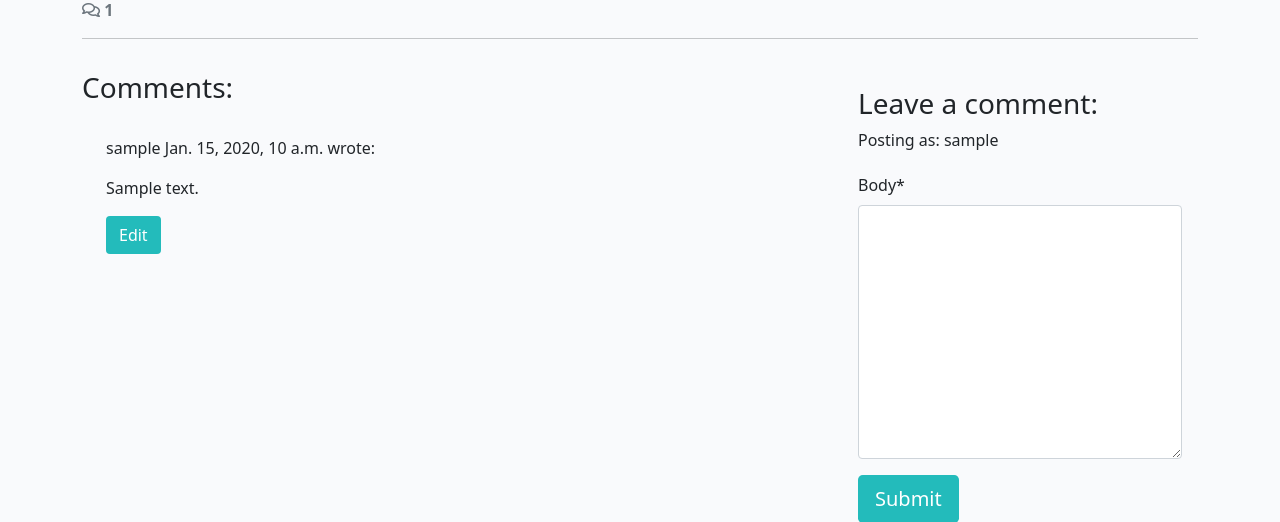
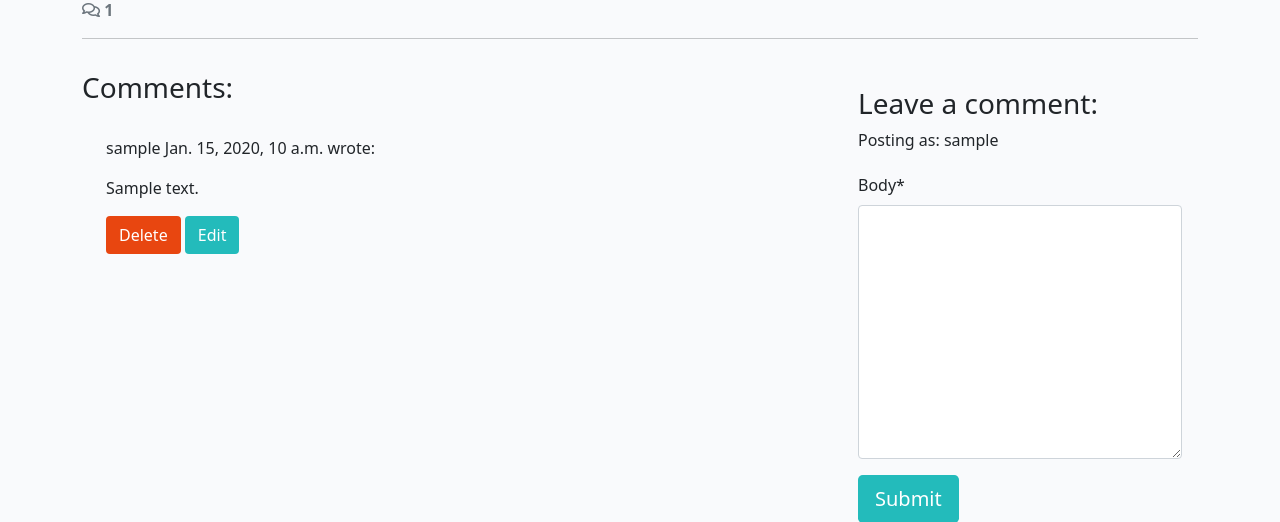
Before and after one commit to AJGreaves/blog-lesson-plan, a Django app: a page that uses blog/templates/blog/post_detail.html in a window 1280 px wide. Shown: the part 494-1016 px from the top of the page. Run offline with Django 4.2, Linux system fonts and the light colour scheme; a user stored in the database is signed in; tables that the repository leaves empty hold one stand-in row (values such as "Sample post"); parts of the project's set-up code (start-up, migrations or seed data) failed here and were passed over; some libraries are stand-ins or nearby versions.

Commit message:
3.7.4 Editing and deleting records - deleting comments

```diff
--- a/blog/templates/blog/post_detail.html
+++ b/blog/templates/blog/post_detail.html
@@ -62,6 +62,7 @@
                     <p class="approval">This comment is awaiting approval</p>
                     {% endif %}
                     {% if user.is_authenticated and comment.author == user %}
+                    <button class="btn btn-delete" comment_id="{{ comment.id }}">Delete</button>
                     <button class="btn btn-edit" comment_id="{{ comment.id }}">Edit</button>
                     {% endif %}
                 </div>
@@ -87,6 +88,24 @@
     </div>
 </div>
 
+<div class="modal fade" id="deleteModal" tabindex="-1" aria-labelledby="deleteModalLabel" aria-hidden="true">
+    <div class="modal-dialog">
+        <div class="modal-content">
+            <div class="modal-header">
+                <h5 class="modal-title" id="deleteModalLabel">Delete comment?</h5>
+                <button type="button" class="btn-close" data-bs-dismiss="modal" aria-label="Close"></button>
+            </div>
+            <div class="modal-body">
+                Are you sure you want to delete your comment? This action cannot be undone.
+            </div>
+            <div class="modal-footer">
+                <button type="button" class="btn btn-secondary" data-bs-dismiss="modal">Close</button>
+                <a id="deleteConfirm" href="#" class="btn btn-danger">Delete</a>
+            </div>
+        </div>
+    </div>
+</div>
+
 {% endblock content %}
 
 {% block extras %}
--- a/blog/urls.py
+++ b/blog/urls.py
@@ -6,4 +6,6 @@ urlpatterns = [
     path('<slug:slug>/', views.post_detail, name='post_detail'),
     path('<slug:slug>/edit_comment/<int:comment_id>',
          views.comment_edit, name='comment_edit'),
+    path('<slug:slug>/delete_comment/<int:comment_id>',
+         views.comment_delete, name='comment_delete'),
 ]
--- a/blog/views.py
+++ b/blog/views.py
@@ -90,3 +90,21 @@ def comment_edit(request, slug, comment_id, *args, **kwargs):
                                  'Error updating comment!')
 
     return HttpResponseRedirect(reverse('post_detail', args=[slug]))
+
+
+def comment_delete(request, slug, comment_id, *args, **kwargs):
+    """
+    view to delete comment
+    """
+    queryset = Post.objects.filter(status=1)
+    post = get_object_or_404(queryset, slug=slug)
+    comment = get_object_or_404(Comment, pk=comment_id)
+
+    if comment.author == request.user:
+        comment.delete()
+        messages.add_message(request, messages.SUCCESS, 'Comment deleted!')
+    else:
+        messages.add_message(request, messages.ERROR,
+                             'You can only delete your own comments!')
+
+    return HttpResponseRedirect(reverse('post_detail', args=[slug]))
--- a/static/js/comments.js
+++ b/static/js/comments.js
@@ -2,6 +2,10 @@ var editButtons = document.getElementsByClassName("btn-edit");
 var commentText = document.getElementById("id_body");
 var commentForm = document.getElementById("commentForm");
 var submitButton = document.getElementById("submitButton");
+
+const deleteModal = new bootstrap.Modal(document.getElementById("deleteModal"));
+var deleteButtons = document.getElementsByClassName("btn-delete");
+var deleteConfirm = document.getElementById("deleteConfirm");
 
 /**
  * Initializes edit functionality for the provided edit buttons.
@@ -22,3 +26,22 @@ for (let button of editButtons) {
         commentForm.setAttribute("action", `edit_comment/${commentId}`);
     });
 }
+
+
+/**
+ * Initializes deletion functionality for the provided delete buttons.
+ *
+ * For each button in the `deleteButtons` collection:
+ * - Retrieves the associated comment's ID upon click.
+ * - Updates the `deleteConfirm` link's href to point to the
+ * deletion endpoint for the specific comment.
+ * - Displays a confirmation modal (`deleteModal`) to prompt
+ * the user for confirmation before deletion.
+ */
+for (let button of deleteButtons) {
+    button.addEventListener("click", (e) => {
+        let commentId = e.target.getAttribute("comment_id");
+        deleteConfirm.href = `delete_comment/${commentId}`;
+        deleteModal.show();
+    });
+}
```
